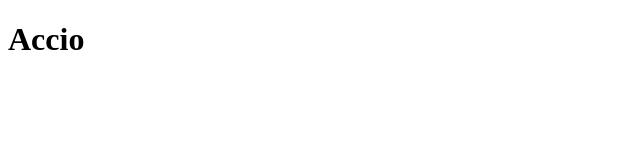
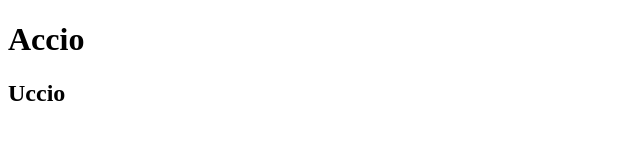
Before and after one commit to Andrea-Baggio/progetto-1, a plain HTML site: page index.html in a window 1280 px wide. Shown: the full height of the page, 0-640 px from the left. Drawn offline with Linux system fonts and the light colour scheme.

Commit message:
h2: uccio

```diff
--- a/index.html
+++ b/index.html
@@ -8,6 +8,6 @@
 </head>
 <body>
     <h1>Accio</h1>
-
+    <h2>Uccio</h2>
 </body>
 </html>
```
